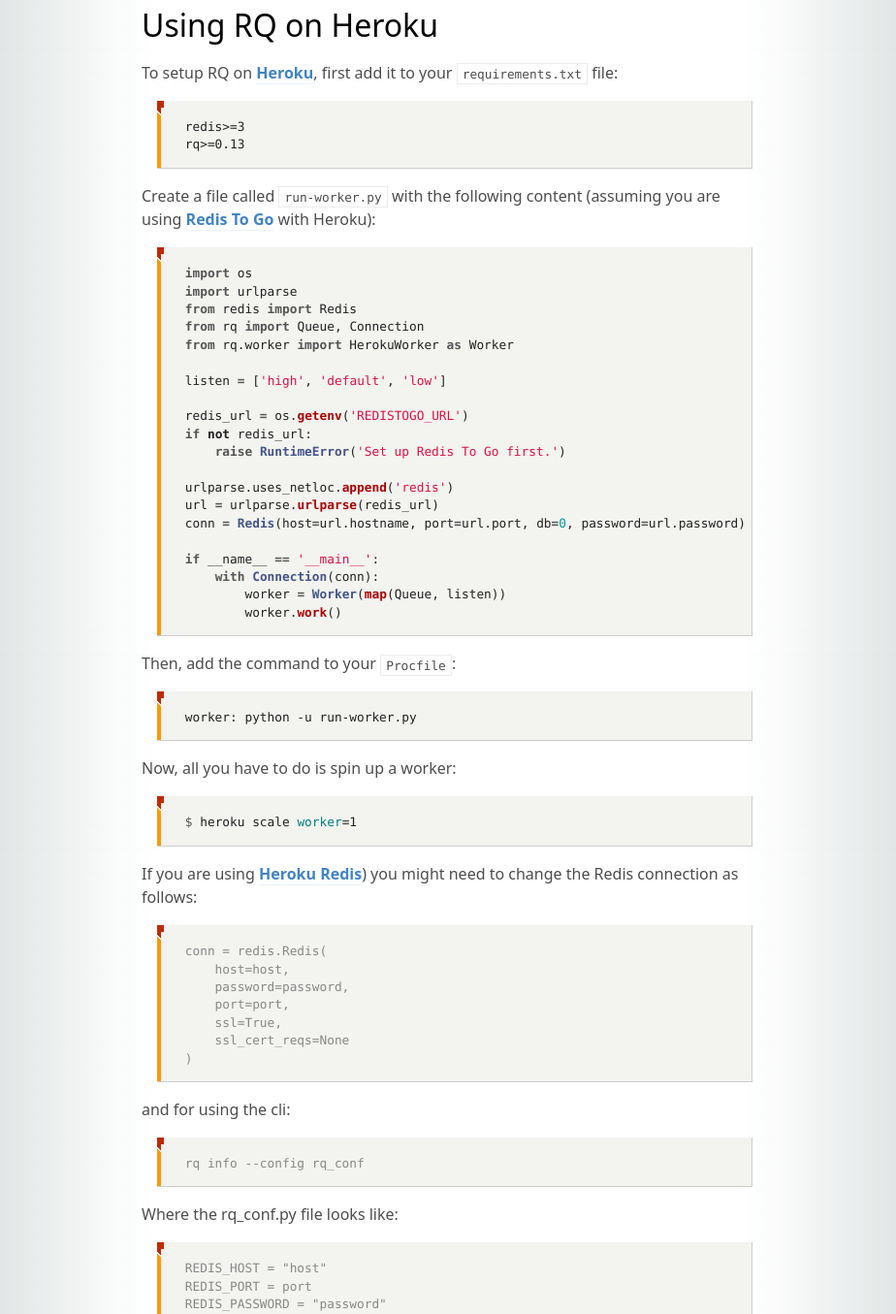
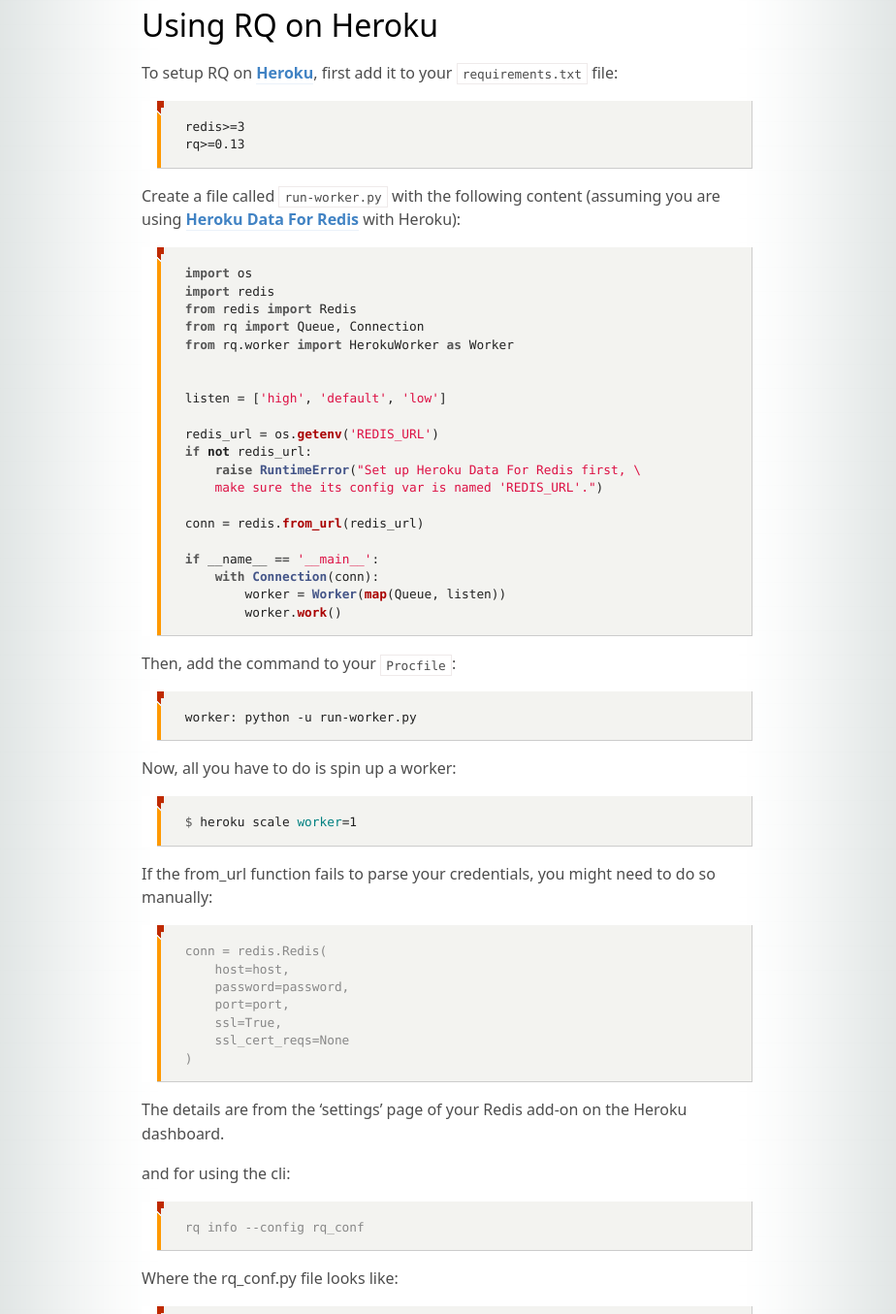
Before and after one commit to rq/rq, a Jekyll site: the page built from docs/patterns/index.md, in a window 1280 px wide and 1400 px high, scrolled down 279 px, cut to the strip 45-1400 px from the top of the window. Shown: the whole strip at 97% size, without its empty margins (179-1103 px from the left). Built offline with Jekyll 4.4.1, drawn with Linux system fonts in a browser that asks for light colours; some web fonts are replaced; comment, search, counter and statistics services are not loaded.

Commit message:
(Docs) Updated patterns - heroku (#1841)
* Update index.md

* Update index.md

* Update index.md

import herokuWorker instead.

````diff
--- a/docs/patterns/index.md
+++ b/docs/patterns/index.md
@@ -12,24 +12,24 @@
     rq>=0.13
 
 Create a file called `run-worker.py` with the following content (assuming you
-are using [Redis To Go][2] with Heroku):
+are using [Heroku Data For Redis][2] with Heroku):
 
 ```python
 import os
-import urlparse
+import redis
 from redis import Redis
 from rq import Queue, Connection
 from rq.worker import HerokuWorker as Worker
 
+
 listen = ['high', 'default', 'low']
 
-redis_url = os.getenv('REDISTOGO_URL')
+redis_url = os.getenv('REDIS_URL')
 if not redis_url:
-    raise RuntimeError('Set up Redis To Go first.')
+    raise RuntimeError("Set up Heroku Data For Redis first, \
+    make sure the its config var is named 'REDIS_URL'.")
 
-urlparse.uses_netloc.append('redis')
-url = urlparse.urlparse(redis_url)
-conn = Redis(host=url.hostname, port=url.port, db=0, password=url.password)
+conn = redis.from_url(redis_url)
 
 if __name__ == '__main__':
     with Connection(conn):
@@ -47,7 +47,7 @@
 $ heroku scale worker=1
 ```
 
-If you are using [Heroku Redis][5]) you might need to change the Redis connection as follows:
+If the from_url function fails to parse your credentials, you might need to do so manually:
 
 ```console
 conn = redis.Redis(
@@ -58,6 +58,7 @@
     ssl_cert_reqs=None
 )
 ```
+The details are from the 'settings' page of your Redis add-on on the Heroku dashboard.
 
 and for using the cli:
 
@@ -90,7 +91,7 @@
     worker: python -u run-worker.py
 
 [1]: https://heroku.com
-[2]: https://devcenter.heroku.com/articles/redistogo
+[2]: https://devcenter.heroku.com/articles/heroku-redis
 [3]: https://github.com/ddollar/foreman
 [4]: https://github.com/ddollar/foreman/wiki/Missing-Output
 [5]: https://elements.heroku.com/addons/heroku-redis
````
